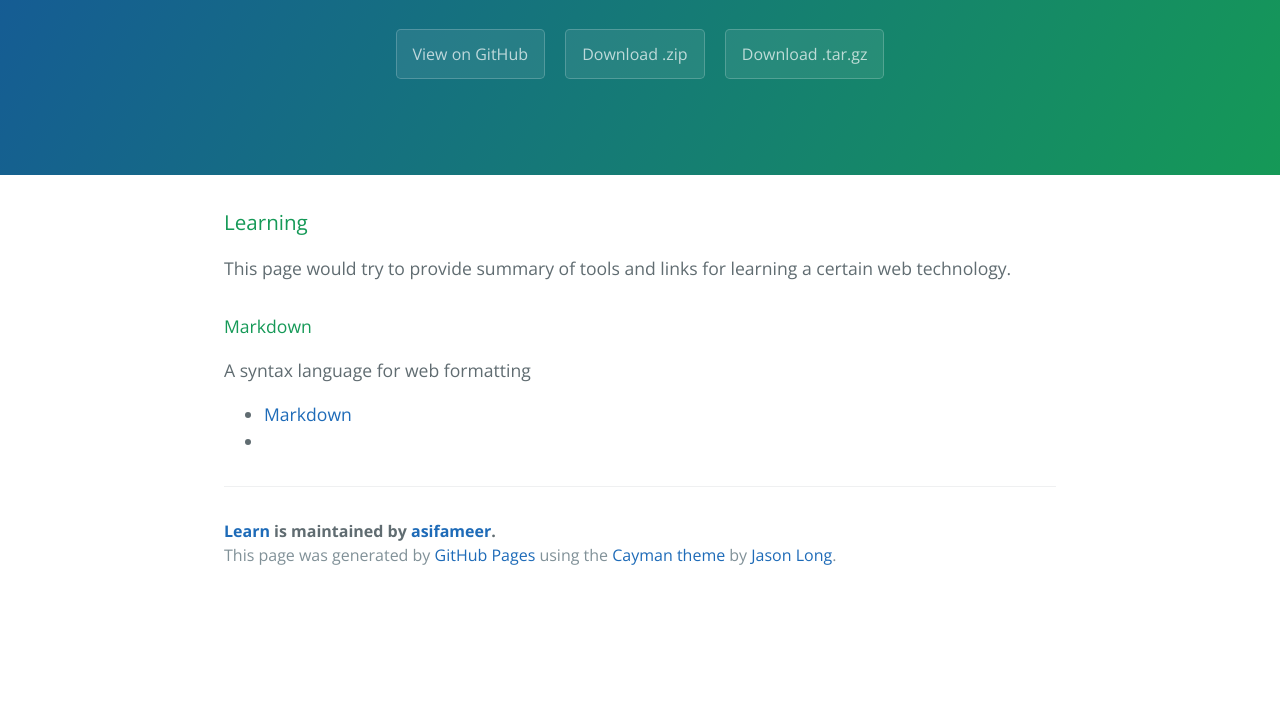
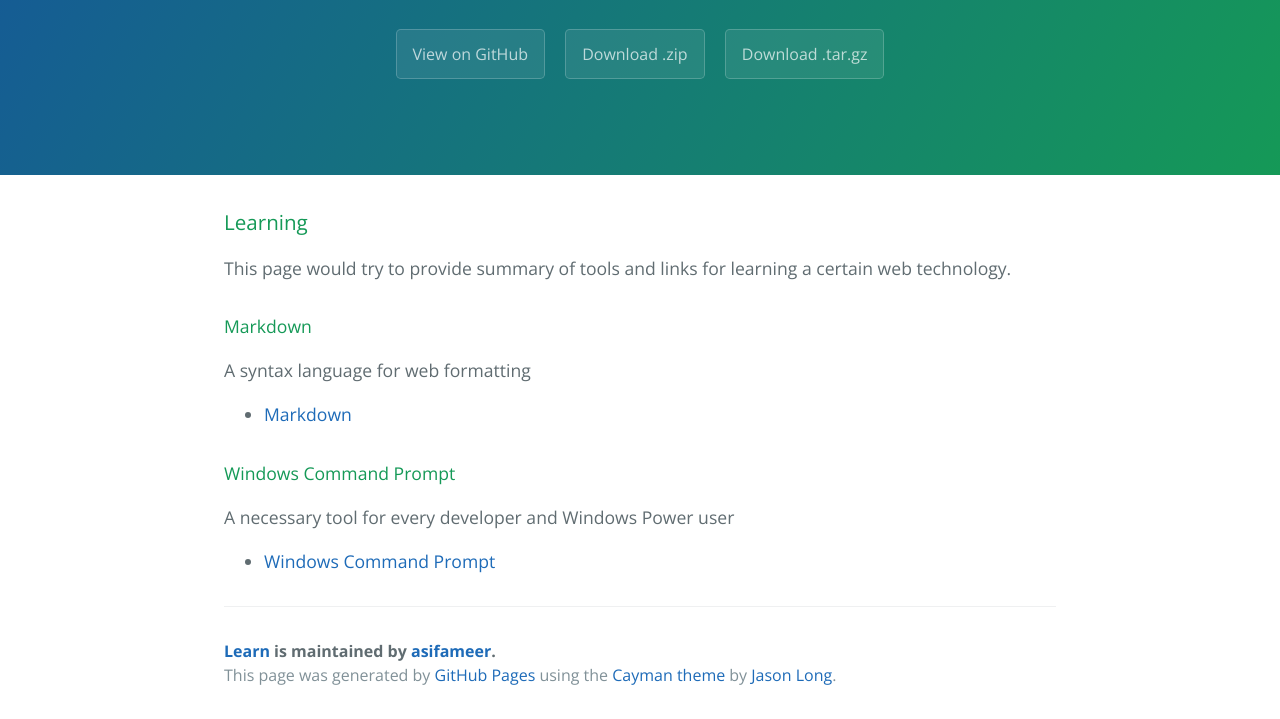
Before and after one commit to asifameer/Learn, a plain HTML site: page index.html in a window 1280 px wide. Shown: the part 208-927 px from the top of the page. Before the commit the page ends 807 px from the top, so only its background shows below. Drawn offline with nearby package versions, Linux system fonts and the light colour scheme.

Commit message:
Create master branch via GitHub

```diff
--- a/index.html
+++ b/index.html
@@ -31,7 +31,15 @@
 
 <ul>
 <li><a href="https://asifameer.github.io/markdown/">Markdown</a></li>
-<li>
+</ul>
+
+<h4>
+<a id="windows-command-prompt" class="anchor" href="#windows-command-prompt" aria-hidden="true"><span aria-hidden="true" class="octicon octicon-link"></span></a>Windows Command Prompt</h4>
+
+<p>A necessary tool for every developer and Windows Power user</p>
+
+<ul>
+<li><a href="https://asifameer.github.io/WindowsCommandPrompt/">Windows Command Prompt</a></li>
 </ul>
 
       <footer class="site-footer">
--- a/params.json
+++ b/params.json
@@ -1,6 +1,6 @@
 {
   "name": "Learn",
   "tagline": "Links for learning",
-  "body": "### Learning\r\nThis page would try to provide summary of tools and links for learning a certain web technology.\r\n#### Markdown  \r\nA syntax language for web formatting\r\n- [Markdown](https://asifameer.github.io/markdown/)\r\n- <https://asifameer.github.io/markdown/ target=\"_blank\">",
+  "body": "### Learning\r\nThis page would try to provide summary of tools and links for learning a certain web technology.\r\n#### Markdown  \r\nA syntax language for web formatting\r\n- [Markdown](https://asifameer.github.io/markdown/)\r\n\r\n#### Windows Command Prompt  \r\nA necessary tool for every developer and Windows Power user\r\n- [Windows Command Prompt](https://asifameer.github.io/WindowsCommandPrompt/)\r\n\r\n",
   "note": "Don't delete this file! It's used internally to help with page regeneration."
 }
```
